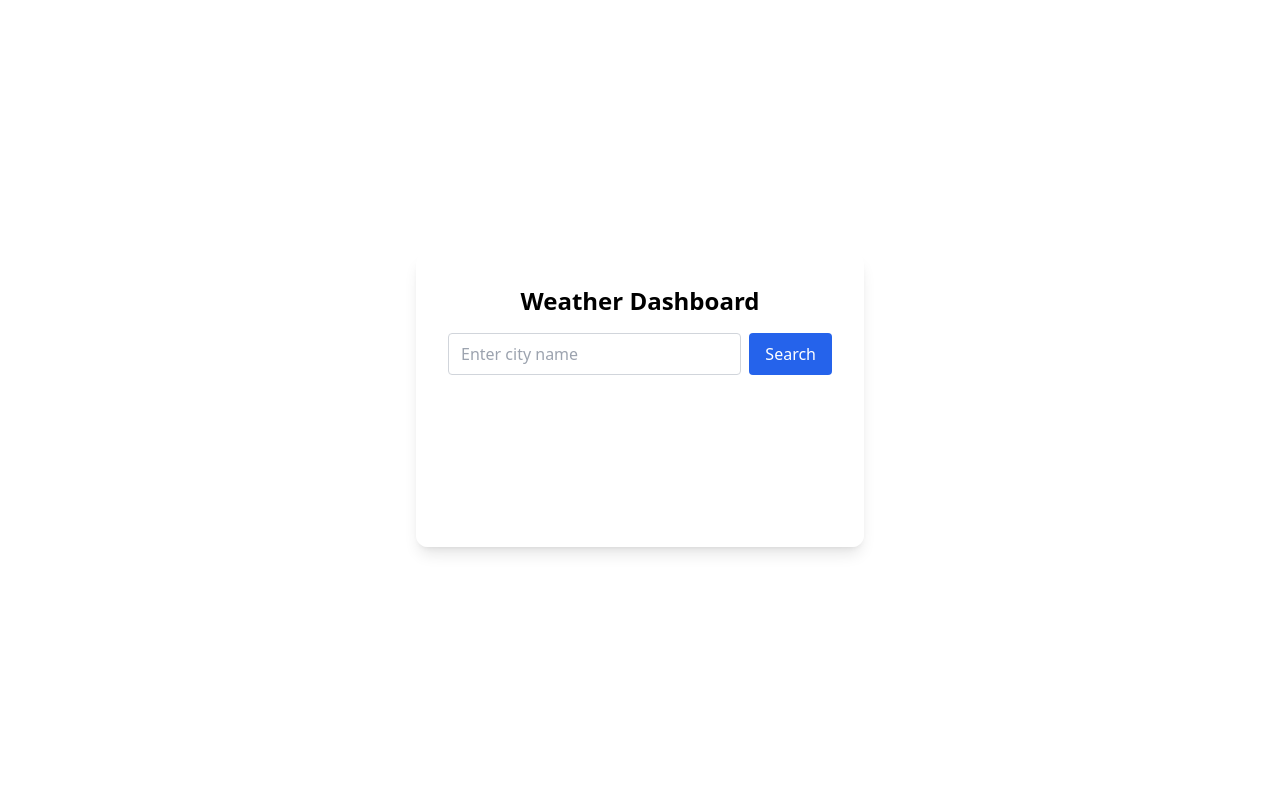
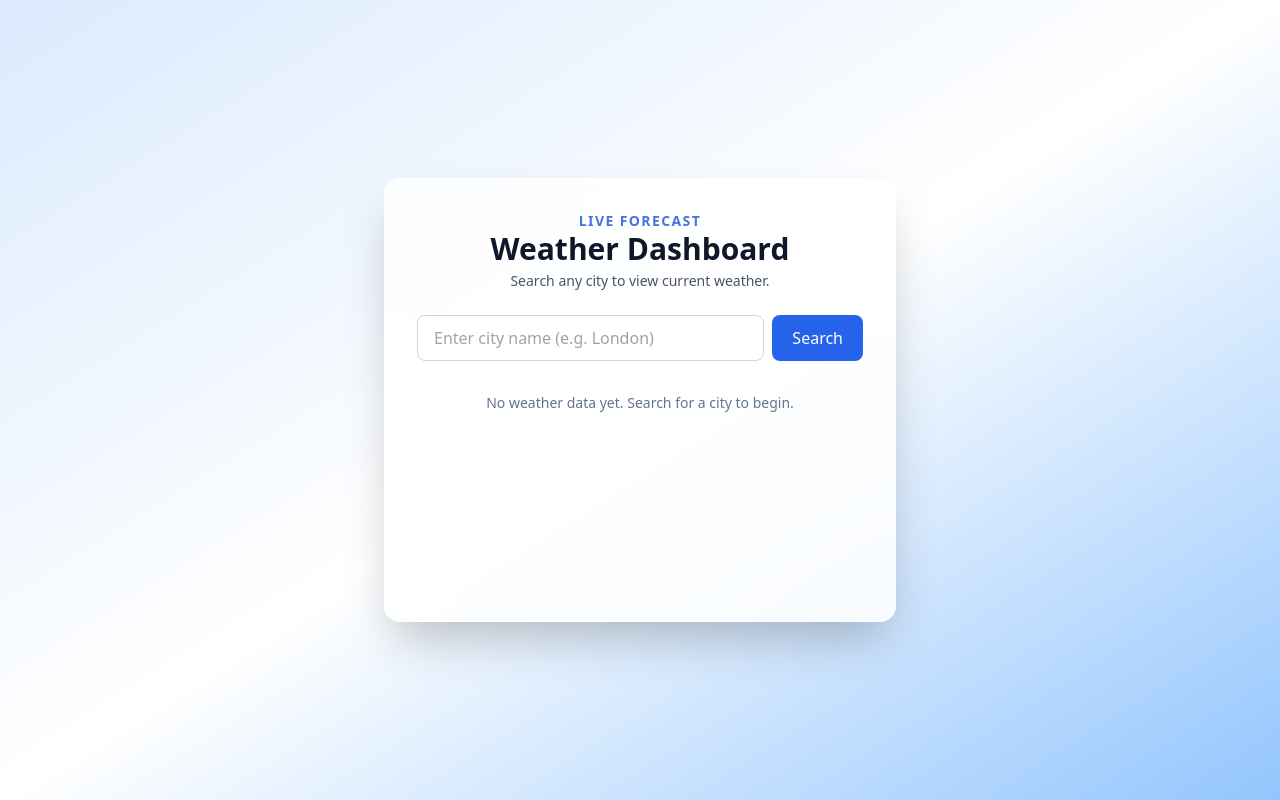
Before and after one commit to beherakhirod689-dot/API-INTEGRATION, a plain HTML site: page index.html in a window 1280 px wide. Drawn offline with nearby package versions, Linux system fonts and the light colour scheme.

Commit message:
Update index.html

```diff
--- a/index.html
+++ b/index.html
@@ -5,19 +5,36 @@
   <meta name="viewport" content="width=device-width, initial-scale=1.0" />
   <title>Professional Weather Dashboard</title>
   <!-- Tailwind CSS CDN -->
-  <script src="https://cdn.tailwindcss.com">k</script>
+  <script src="https://cdn.tailwindcss.com"></script>
 </head>
-<body id="mainBg" class="min-h-screen flex items-center justify-center transition-all duration-500">
-  <div class="bg-white/80 p-8 rounded-xl shadow-lg max-w-md w-full">
-    <h1 class="text-2xl font-bold mb-4 text-center">Weather Dashboard</h1>
-    <form id="weatherForm" class="flex gap-2 mb-6">
-      <input type="text" id="cityInput" placeholder="Enter city name" required class="flex-1 px-3 py-2 border border-gray-300 rounded focus:outline-none focus:ring focus:border-blue-500" />
-      <button type="submit" class="px-4 py-2 bg-blue-600 text-white rounded hover:bg-blue-700">Search</button>
+<body id="mainBg" class="min-h-screen flex items-center justify-center p-4 transition-all duration-700 bg-gradient-to-br from-blue-100 via-white to-blue-300">
+  <div class="w-full max-w-lg bg-white/85 backdrop-blur-md p-8 rounded-2xl shadow-2xl border border-white/60">
+    <div class="text-center mb-6">
+      <p class="text-sm uppercase tracking-widest text-blue-700/80 font-semibold">Live Forecast</p>
+      <h1 class="text-3xl font-bold text-slate-900">Weather Dashboard</h1>
+      <p class="text-sm text-slate-600 mt-1">Search any city to view current weather.</p>
+    </div>
+
+    <form id="weatherForm" class="flex gap-2 mb-5">
+      <input
+        type="text"
+        id="cityInput"
+        placeholder="Enter city name (e.g. London)"
+        required
+        class="flex-1 px-4 py-2.5 rounded-lg border border-slate-300 bg-white/90 focus:outline-none focus:ring-2 focus:ring-blue-400 focus:border-blue-400 transition"
+      />
+      <button type="submit" class="px-5 py-2.5 bg-blue-600 text-white rounded-lg hover:bg-blue-700 active:scale-[0.98] transition font-medium">
+        Search
+      </button>
     </form>
-    <div id="weatherResult" class="text-center space-y-3 min-h-[100px]">
-      <!-- Weather details appear here -->
+
+    <div id="statusMsg" class="hidden text-center text-sm text-slate-600 mb-3"></div>
+
+    <div id="weatherResult" class="text-center min-h-[180px]">
+      <div class="text-slate-500 text-sm mt-8">No weather data yet. Search for a city to begin.</div>
     </div>
-    <div id="errorMsg" class="mt-4 text-center text-red-600 font-medium"></div>
+
+    <div id="errorMsg" class="mt-4 text-center text-red-600 font-medium text-sm"></div>
   </div>
   <script src="script.js"></script>
 </body>
```
